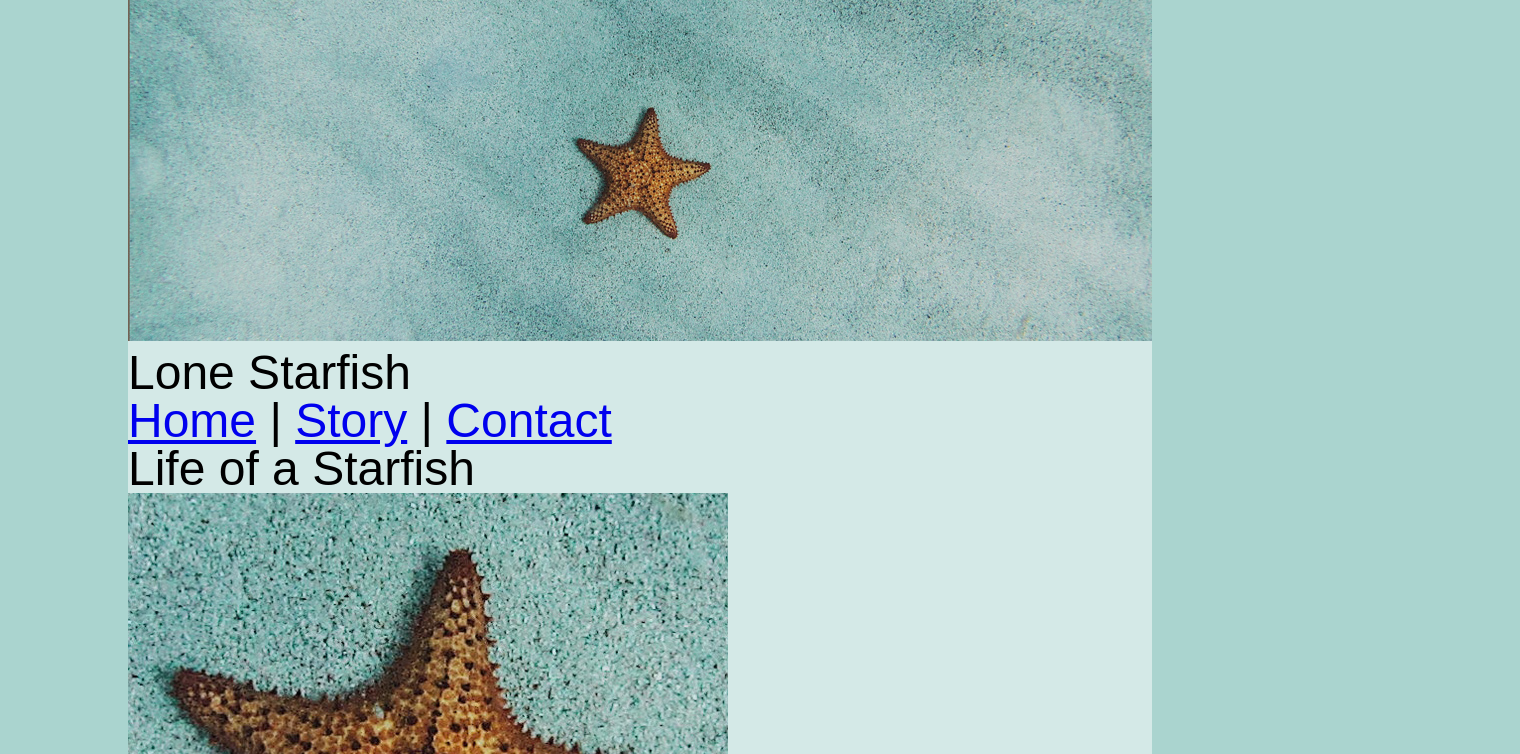
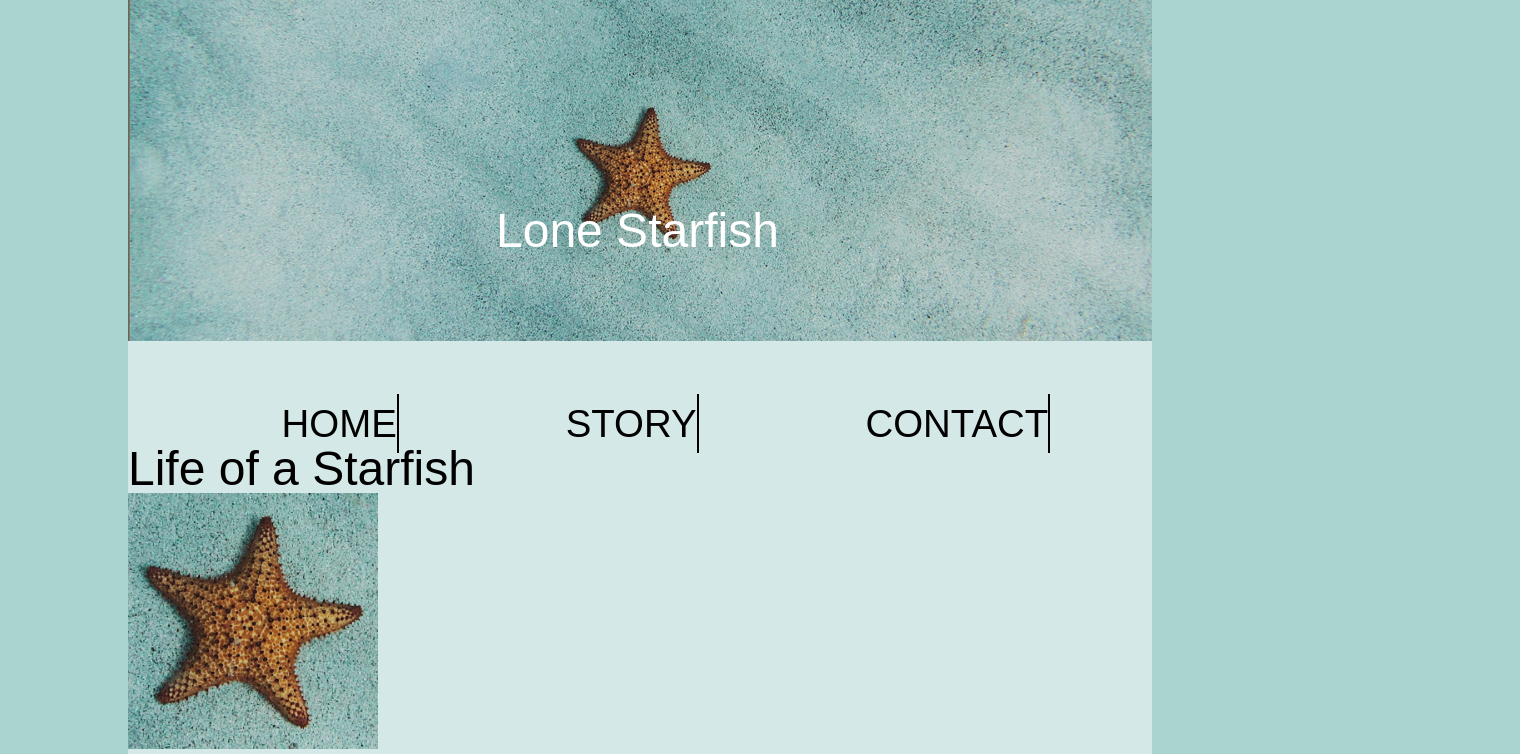
Before and after one commit to hynd0033/midterm, a plain HTML site: page index.html in a window 1280 px wide. Shown: the top 754 px of the page, 1520 px wide, since content can reach past the window. Drawn offline with Linux system fonts and the light colour scheme.

Commit message:
adds rough css

```diff
--- a/css/styles.css
+++ b/css/styles.css
@@ -60,3 +60,29 @@ body {
     background-color: #d4e9e7;
     margin: 0 auto;
 }
+
+h1 {
+	position: relative;
+	color:white;
+	top:-142px; left:368px;
+}
+
+nav a {
+	text-decoration: none;
+	color:black;
+	font-size: 80%;
+	border-right: 2px solid black;
+	padding-left: 15%;
+	padding-top: 8px;
+	padding-bottom: 8px;
+}
+/* Put words in center and take away right border from 3rd nav. Make into divs?*/
+
+.star2 {
+	width:250px;
+	height:256px;
+}
+
+.paragraph {
+	font-size: 16pt;
+}
--- a/index.html
+++ b/index.html
@@ -17,12 +17,14 @@
             <h1>Lone Starfish</h1>
             <!-- Make h1 white and overlayed over image-->
 
+        <div class="navigation">
             <nav>
-                <a href="/index.html">Home</a> |
-                <a href="/index.html">Story</a> |
-                <a href="/index.html">Contact</a>
+                <a href="/index.html">HOME</a>
+                <a href="/index.html">STORY</a>
+                <a href="/index.html">CONTACT</a>
             </nav>
             <!-- Add lines to right sides of first 2 navs-->
+        </div>
 
         </div>
     </header>
@@ -31,10 +33,10 @@
         <div class="container">
             <article>
                 <h2>Life of a Starfish</h2>
-                <img src="img/lone-starfish.jpg" alt="close up starfish">
-                <!-- Make image smaller and float left-->
+                <img src="img/lone-starfish.jpg" class="star2" alt="close up starfish">
+                <!-- Make image float left-->
 
-                <p>
+                <p class="paragraph  ">
                 Swallower catla Black angelfish grunter striped bass scissor-tail
                 rasbora; slender mola. Snapper catalufa silver driftfish, kaluga lungfish
                 boga greeneye, "french angelfish peamouth halfbeak batfish Australian prowfish
@@ -54,7 +56,7 @@
                  platy peamouth humuhumunukunukuapua'a barred danio. Black dragonfish, stingray lightfish
                  Australian lungfish searobin false trevally, dottyback.
                 </p>
-                <!--Resize text and add padding, 10 px? -->
+                <!--add padding, 10 px? -->
 
                 <h3>Facts About Starfish</h3>
                 <ul>
```
